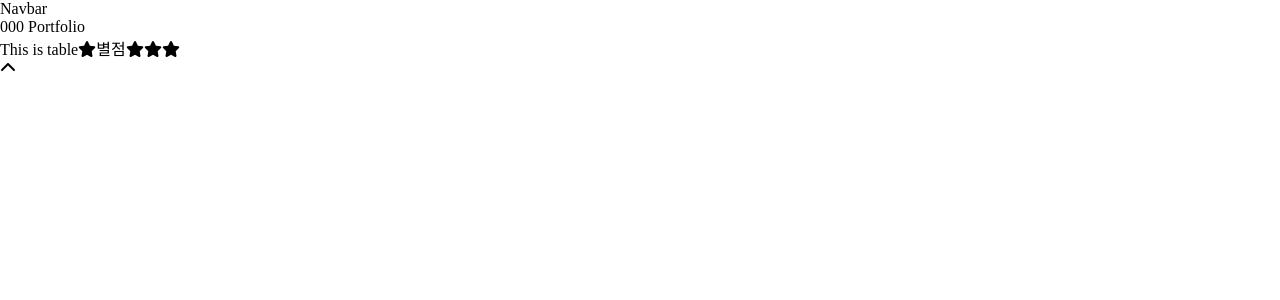
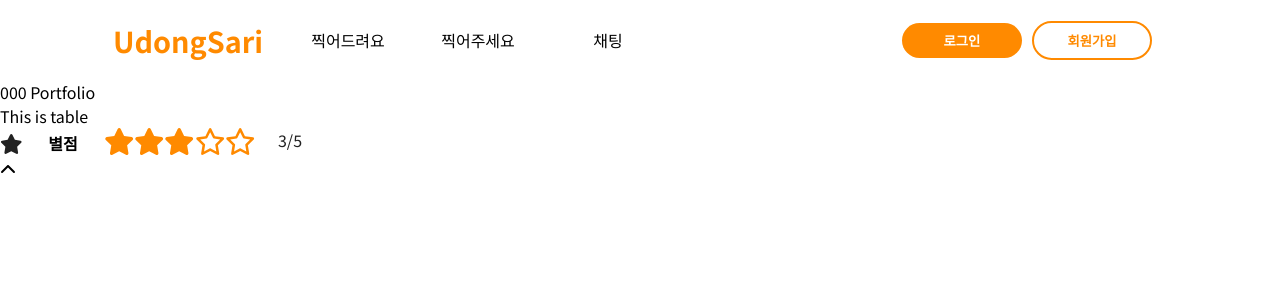
Before and after one commit to UdongSari/frontend, a React (Vite) app: page /photo/request/detail in a window 1280 px wide. Shown: the top 300 px of the page. Built offline with nearby package versions, Linux system fonts and the light colour scheme.

Commit message:
[FEAT] Rating 컴포넌트 구현

```diff
--- a/package.json
+++ b/package.json
@@ -10,6 +10,7 @@
     "preview": "vite preview"
   },
   "dependencies": {
+    "@fortawesome/free-regular-svg-icons": "^6.4.2",
     "@fortawesome/free-solid-svg-icons": "^6.4.2",
     "@fortawesome/react-fontawesome": "^0.2.0",
     "@reduxjs/toolkit": "^1.9.5",
--- a/src/App.jsx
+++ b/src/App.jsx
@@ -6,8 +6,7 @@ import Home from "../src/pages/Home";
 import Error from "../src/pages/Error";
 import Request from "../src/pages/Request";
 import Response from "../src/pages/Response";
-
-import NavBar from "../src/components/Navbar";
+import { NavBar } from "./components/Navbar";
 import RequestDetail from "../src/pages/RequestDetail";
 
 export default function App() {
--- a/src/components/Button.jsx
+++ b/src/components/Button.jsx
@@ -0,0 +1,46 @@
+import "./Button.scss";
+
+export const Button = ({ type, children, width, height, ...rest }) => {
+  if (type === "undefined") throw new Error("Button type prop 은 필수입니다");
+  else if (type === "primary") {
+    return (
+      <button
+        className="btn-primary btn-default"
+        style={{ width: width, height: height }}
+        {...rest}
+      >
+        {children}
+      </button>
+    );
+  } else if (type === "secondary") {
+    return (
+      <button
+        className="btn-secondary btn-default"
+        style={{ width: width, height: height }}
+        {...rest}
+      >
+        {children}
+      </button>
+    );
+  } else if (type === "orange-filled") {
+    return (
+      <button
+        className="btn-orange-filled btn-default"
+        style={{ width: width, height: height }}
+        {...rest}
+      >
+        {children}
+      </button>
+    );
+  } else if (type === "orange-stroke") {
+    return (
+      <button
+        className="btn-orange-stroke btn-default"
+        style={{ width: width, height: height }}
+        {...rest}
+      >
+        {children}
+      </button>
+    );
+  }
+};
--- /dev/null
+++ b/src/components/Button.scss
@@ -0,0 +1,42 @@
+@import "../styles/colors.scss";
+@import "../styles/util.scss";
+
+.btn-default {
+    display: block;
+
+    width: 130px;
+    height: 35px;
+
+    border: 0;
+    border-radius: 40px;
+
+    font-weight: bold;
+
+    &:hover {
+        cursor: pointer;
+    }
+}
+
+.btn-primary {
+    background-color: #101010;
+    color: white;
+}
+
+.btn-secondary {
+    border: 2px solid black;
+
+    background-color: $color-white;
+    color: black;
+}
+
+.btn-orange-filled {
+    background-color: $color-orange;
+    color: white;
+}
+
+.btn-orange-stroke {
+    border: 2px solid $color-orange;
+
+    background-color: $color-white;
+    color: $color-orange;
+}
--- /dev/null
+++ b/src/components/NavBar.scss
@@ -0,0 +1,29 @@
+@import "../styles/colors.scss";
+@import "../styles/util.scss";
+
+.nav-wrapper {
+    @include wrapper-width;
+}
+
+.nav-container {
+    display: flex;
+    gap: 10px;
+
+    li {
+        @include place-center;
+        width: 120px;
+        height: 80px;
+
+        &:first-child {
+            font-size: 1.8rem;
+            font-weight: bold;
+            padding-right: 30px;
+
+            color: $color-orange;
+            a,
+            a:visited {
+                color: $color-orange;
+            }
+        }
+    }
+}
--- a/src/components/Navbar.jsx
+++ b/src/components/Navbar.jsx
@@ -1,5 +1,42 @@
-import React from "react";
+import { Link, useNavigate } from "react-router-dom";
+import "./NavBar.scss";
 
-export default function Navbar() {
-  return <>Navbar</>;
-}
+import { Button } from "./Button";
+
+export const NavBar = ({ login }) => {
+  const navigate = useNavigate();
+
+  return (
+    <nav className="nav-wrapper">
+      <ul className="nav-container">
+        <li>
+          <Link to="/">UdongSari</Link>
+        </li>
+
+        <li>
+          <Link to="/photo/response">찍어드려요</Link>
+        </li>
+        <li>
+          <Link to="/photo/request">찍어주세요</Link>
+        </li>
+        <li>
+          <Link to="/chat">채팅</Link>
+        </li>
+
+        <li style={{ flexGrow: "1" }} />
+
+        <li>
+          <Button type="orange-filled" onClick={() => navigate("/auth/signin")}>
+            로그인
+          </Button>
+        </li>
+
+        <li>
+          <Button type="orange-stroke" onClick={() => navigate("/auth/signup")}>
+            회원가입
+          </Button>
+        </li>
+      </ul>
+    </nav>
+  );
+};
--- a/src/components/Rating.jsx
+++ b/src/components/Rating.jsx
@@ -1,25 +1,40 @@
 import React from "react";
 import { FontAwesomeIcon } from "@fortawesome/react-fontawesome";
-import { faStar } from "@fortawesome/free-solid-svg-icons";
+import { faStar as sfaStar } from "@fortawesome/free-solid-svg-icons";
+import { faStar as rfaStar } from "@fortawesome/free-regular-svg-icons";
+
+import "./Rating.scss";
 
 export default function Rating(props) {
   const number = 3;
 
   function star(number) {
     return (
-      <>
-        {[...Array(number)].map((_, index) => (
-          <FontAwesomeIcon key={index} icon={faStar} />
-        ))}
-      </>
+      <div className="Rating__stars-container">
+        <div className="Rating__stars">
+          {[...Array(number)].map((_, index) => (
+            <FontAwesomeIcon className="star" key={index} icon={sfaStar} />
+          ))}
+          {[...Array(5 - number)].map((_, index) => (
+            <FontAwesomeIcon
+              className="star"
+              key={number + index}
+              icon={rfaStar}
+            />
+          ))}
+        </div>
+        <span className="Rating__stars-text">{number}/5</span>
+      </div>
     );
   }
 
   return (
-    <>
-      <FontAwesomeIcon icon={faStar} />
+    <div className="Rating-wrapper">
+      <div className="Bstar">
+        <FontAwesomeIcon icon={sfaStar} />
+      </div>
       <span className="Rating-text">별점</span>
       {star(number)}
-    </>
+    </div>
   );
 }
--- /dev/null
+++ b/src/components/Rating.scss
@@ -0,0 +1,51 @@
+@import "../styles/colors.scss";
+@import "../styles/util.scss";
+
+
+
+.Rating-wrapper{
+  width: 328px;
+display: flex;
+flex-direction: row;
+align-items: center;
+align-content: center;
+padding: 0px;
+gap: 5px;
+
+}
+.Rating__stars-container{
+  display: flex;
+  flex-direction: row;
+}
+
+.Rating__stars{
+  width: 158px;
+
+/* Rating__stars-text */
+&-text {
+  width: 57px;
+  text-align: center;
+  font-style: normal;
+  font-weight: 400;
+  font-size: 16px;
+  color: #222222;
+}
+ .star{
+  font-size: 27px;
+  //color: #ED8A19;
+  color: $color-orange;
+ }
+
+
+}
+
+.Rating-text{
+  width: 71px;
+  font-weight: 700;
+  text-align: center;
+}
+
+.Bstar{
+  font-size: 20px;
+  color: #222222;
+}
--- a/src/styles/globals.scss
+++ b/src/styles/globals.scss
@@ -1,14 +1,20 @@
+@import url("https://fonts.googleapis.com/css2?family=Noto+Sans+KR:wght@100;200;300;400;500;600;700;800;900&display=swap");
+
 * {
     margin: 0;
     padding: 0;
 
     box-sizing: content-box;
+
+    font-family: "Noto Sans KR", sans-serif;
 }
 
 a {
+    color: black;
     text-decoration: none;
 
     &:visited {
+        color: black;
         text-decoration: none;
     }
 }
--- a/src/styles/util.scss
+++ b/src/styles/util.scss
@@ -8,3 +8,10 @@
     background-color: #ffffff;
     box-shadow: 0px 4px 30px 0px rgba(0, 0, 0, 0.2);
 }
+
+@mixin wrapper-width {
+    width: 80%;
+    max-width: 1280px;
+
+    margin: 0px auto;
+}
```
Also changed, not shown: 1 other file (tests, documents, lock files or other folders).
